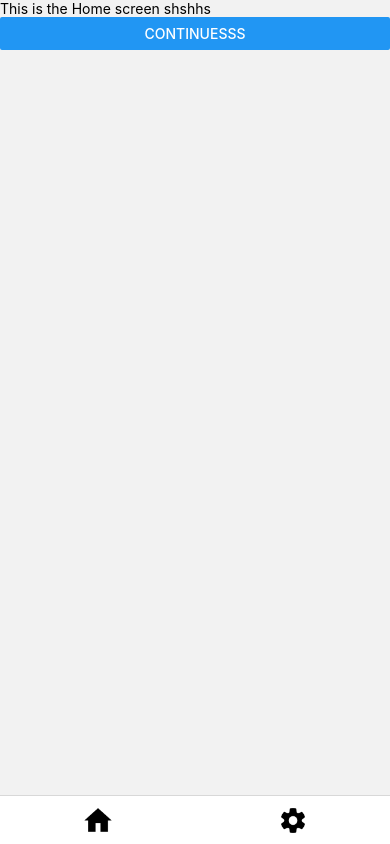
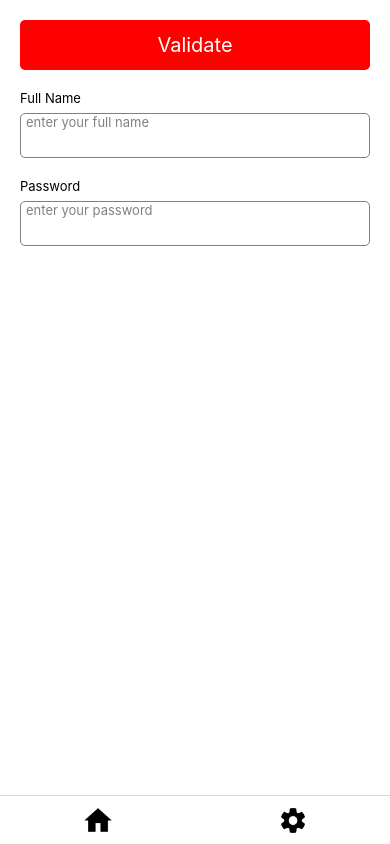
Before and after one commit to Ayanyiola-Enoch/TestProject, a React Native app: screen /HomeScreen in a window 390 px wide. Built offline with nearby package versions, Linux system fonts and the light colour scheme.

Commit message:
reusable component

```diff
--- a/App.js
+++ b/App.js
@@ -13,7 +13,7 @@ const App = () => {
   return (
    <NavigationContainer>
     <Tab.Navigator
-    initialRouteName='ChatScreen'
+    // initialRouteName='ChatScreen'
     screenOptions={{
       headerShown: false,
       tabBarShowLabel: false,
--- a/src/components/Button/formButton.js
+++ b/src/components/Button/formButton.js
@@ -1,14 +1,22 @@
 import { StyleSheet, Text, View } from 'react-native'
 import React from 'react'
 
-const formButton = () => {
+const FormButton = ({title}) => {
   return (
-    <View>
-      <Text>formButton</Text>
+    <View style={styles.container}>
+      <Text style={{fontSize: 20, color: "white"}}>{title}</Text>
     </View>
   )
 }
 
-export default formButton
+export default FormButton;
 
-const styles = StyleSheet.create({})
+const styles = StyleSheet.create({
+    container:{
+        height: 50,
+        backgroundColor: 'red',
+        borderRadius:5,
+        justifyContent: 'center',
+        alignItems: 'center',
+    },
+});
--- a/src/components/Input/formInput.js
+++ b/src/components/Input/formInput.js
@@ -1,14 +1,30 @@
-import { StyleSheet, Text, View } from 'react-native'
+import { StyleSheet, Text, View, TextInput } from 'react-native'
 import React from 'react'
 
-const formInput = () => {
+const FormInput = ({title, placeholder}) => {
   return (
-    <View>
-      <Text>formInput</Text>
+    <View style={{marginTop: 20, }}>
+      <Text style={{fontSize:13, color:'black'}}>{title}</Text>
+      <View style={styles.container}>
+        <TextInput
+        style={{fontSize: 13, color: "black"}}
+        placeholder={placeholder}
+        placeholderTextColor={'grey'}
+
+        />
+      </View>
     </View>
   )
 }
 
-export default formInput
-
-const styles = StyleSheet.create({})
+export default FormInput;
+const styles = StyleSheet.create({
+    container:{
+    borderWidth: 0.9,
+    borderColor: 'grey',
+    height: 45,
+    borderRadius: 5,
+    paddingHorizontal: 5,
+    marginTop: 7,
+    }
+});
--- a/src/screens/HomeScreen.js
+++ b/src/screens/HomeScreen.js
@@ -1,15 +1,26 @@
 import { StyleSheet, Text, View, Button } from 'react-native';
 import React from 'react';
+import FormButton from '../components/Button/FormButton';
+import FormInput from '../components/Input/FormInput';
 
 const HomeScreen = ({navigation}) => {
   return (
-    <View>
-      <Text style={{color:"black"}}>This is the Home screen shshhs </Text>
-        <Button title= "Continuesss" onPress={()=> navigation.navigate('ChatScreen')}/>
+    <View style={styles.page}>
+      <FormButton title={"Validate"} />
+      <FormInput title={"Full Name"} placeholder={"enter your full name"} />
+      <FormInput title={"Password"} placeholder={"enter your password"} />
+
     </View>
   );
 };
 
 export default HomeScreen;
 
-const styles = StyleSheet.create({})
+const styles = StyleSheet.create({
+  page:{
+    flex: 1,
+    backgroundColor: '#ffffff',
+    paddingTop: 20,
+    paddingHorizontal: 20,
+  },
+})
```
